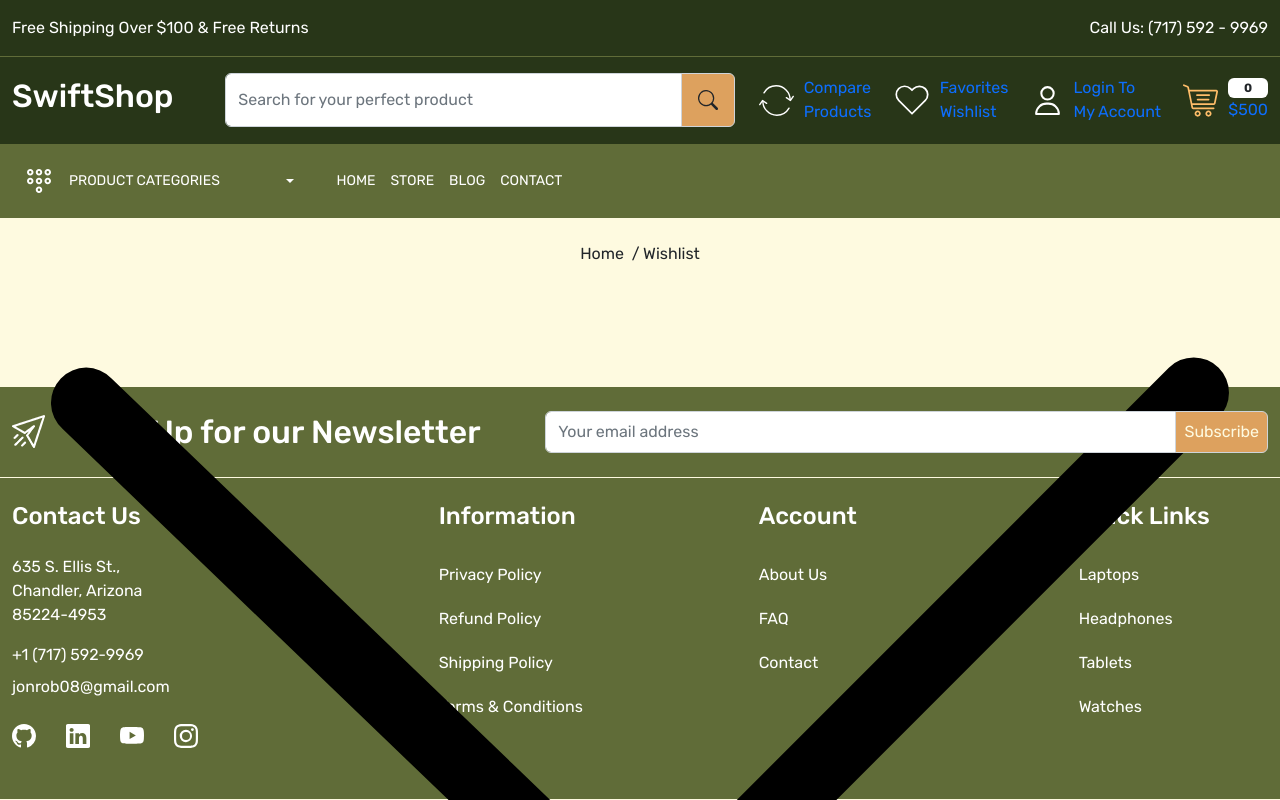
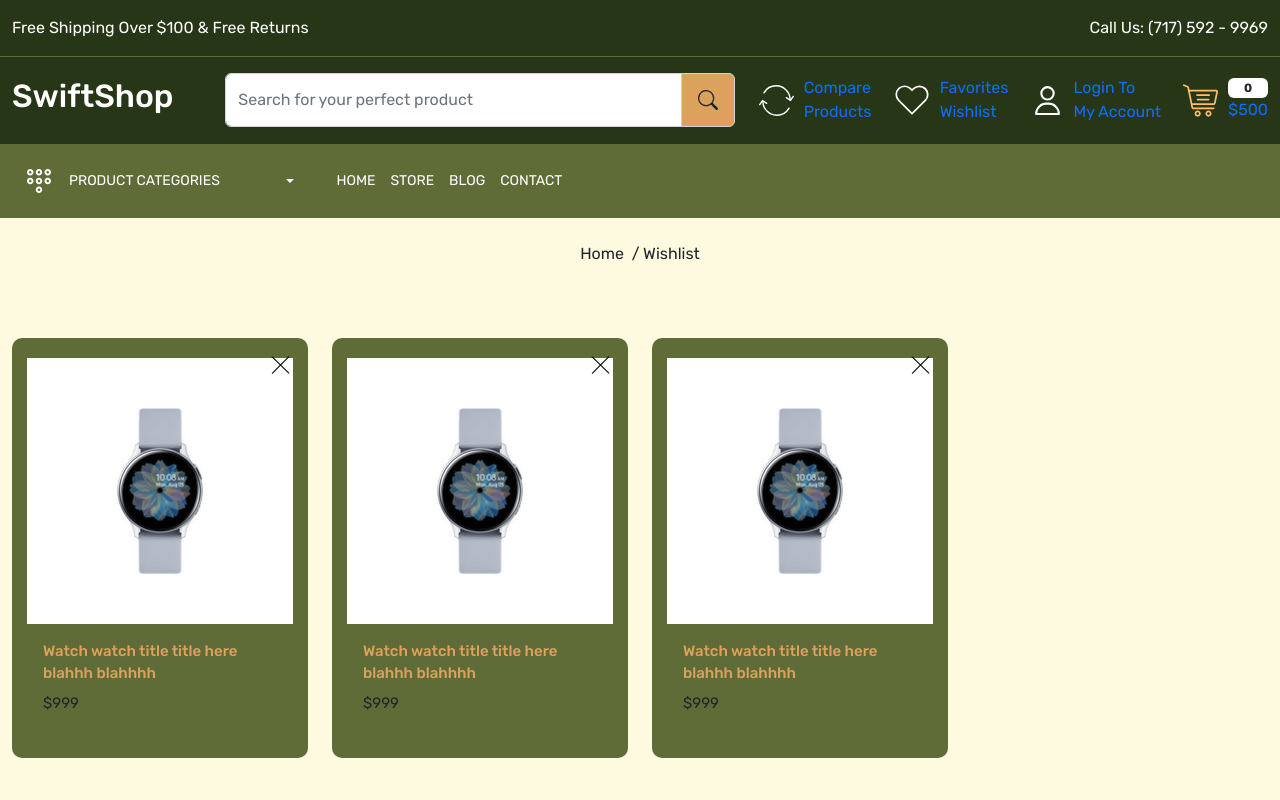
Before and after one commit to jonrob08/SwiftShop, a React (Create React App) app in the folder swiftshop/: page /wishlist in a window 1280 px wide. Shown: the top 800 px of the page. Built offline with nearby package versions, Linux system fonts and the light colour scheme; a web font is replaced by a local one.

Commit message:
chore: complete wishlist UI

```diff
--- a/swiftshop/src/App.css
+++ b/swiftshop/src/App.css
@@ -577,13 +577,13 @@ footer .input-group-text {
 }
 
 /* Compare Products */
-.compare-product-card {
+.compare-product-card, .wishlist-card {
   padding: 20px 15px;
   background-color: var(--color-secondary);
   border-radius: 10px;
 }
 
-.compare-product-card .cross {
+.compare-product-card .cross, .wishlist-card .cross {
   top: 15px;
   right: 15px;
   width: 25px;
@@ -591,14 +591,14 @@ footer .input-group-text {
   cursor: pointer;
 }
 
-.compare-product-details h5.title {
+.compare-product-details h5.title, .wishlist-card h5.title {
   font-size: 15px;
   line-height: 22px;
   font-weight: 500;
   color: var(--color-quaternary);
 }
 
-.compare-product-details h6.price {
+.compare-product-details h6.price, .wishlist-card h6.price {
   font-size: 15px;
   line-height: 22px;
   font-weight: 400;
--- a/swiftshop/src/pages/Wishlist.js
+++ b/swiftshop/src/pages/Wishlist.js
@@ -12,10 +12,38 @@ const Wishlist = () => {
         <div className="container-xxl">
           <div className="row">
             <div className="col-3">
-              <div className="wishlist-card">
+              <div className="wishlist-card position-relative">
               <img src="images/cross.svg" alt="cross" className="position-absolute cross img-fluid" />
                 <div className="wishlist-card-image">
-
+                  <img src="images/watch.jpg" className='img-fluid w-100' alt="watch" />
+                </div>
+                <div className='py-3 px-3'>
+                  <h5 className='title'>Watch watch title title here blahhh blahhhh</h5>
+                  <h6 className='price'>$999</h6>
+                </div>
+              </div>
+            </div>
+            <div className="col-3">
+              <div className="wishlist-card position-relative">
+              <img src="images/cross.svg" alt="cross" className="position-absolute cross img-fluid" />
+                <div className="wishlist-card-image">
+                  <img src="images/watch.jpg" className='img-fluid w-100' alt="watch" />
+                </div>
+                <div className='py-3 px-3'>
+                  <h5 className='title'>Watch watch title title here blahhh blahhhh</h5>
+                  <h6 className='price'>$999</h6>
+                </div>
+              </div>
+            </div>
+            <div className="col-3">
+              <div className="wishlist-card position-relative">
+              <img src="images/cross.svg" alt="cross" className="position-absolute cross img-fluid" />
+                <div className="wishlist-card-image">
+                  <img src="images/watch.jpg" className='img-fluid w-100' alt="watch" />
+                </div>
+                <div className='py-3 px-3'>
+                  <h5 className='title'>Watch watch title title here blahhh blahhhh</h5>
+                  <h6 className='price'>$999</h6>
                 </div>
               </div>
             </div>
```
